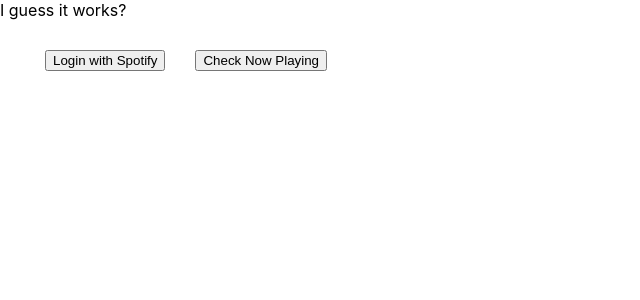
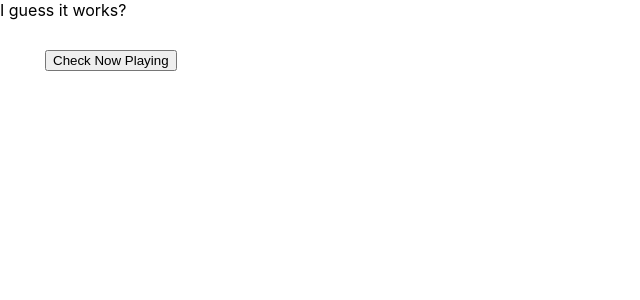
Before and after one commit to archit-soni/replay, a React (Create React App) app in the folder client/: page / in a window 1280 px wide. Shown: the top 300 px of the page, without its empty margins (0-640 px from the left). Built offline with nearby package versions, Linux system fonts and the light colour scheme; what spotify-web-api-js would draw is missing.

Commit message:
Update App.js

```diff
--- a/client/src/App.js
+++ b/client/src/App.js
@@ -46,148 +46,10 @@
   )}
 })
 }
-getLogin(){
-  var express = require('express'); // Express web server framework
-  var request = require('request'); // "Request" library
-  var cors = require('cors');
-  var querystring = require('querystring');
-  var cookieParser = require('cookie-parser');
-
-  var client_id = 'c893a2dcd3f54b0386869ffc9c974b4b'; // Your client id
-  var client_secret = 'edc9ea2d01e440f09f1cbac99b081fbf'; // Your secret
-  var redirect_uri = 'http://archit-soni.github.io/replay'; // Your redirect uri
-
-  /**
-   * Generates a random string containing numbers and letters
-   * @param  {number} length The length of the string
-   * @return {string} The generated string
-   */
-  var generateRandomString = function(length) {
-    var text = '';
-    var possible = 'ABCDEFGHIJKLMNOPQRSTUVWXYZabcdefghijklmnopqrstuvwxyz0123456789';
-
-    for (var i = 0; i < length; i++) {
-      text += possible.charAt(Math.floor(Math.random() * possible.length));
-    }
-    return text;
-  };
-
-  var stateKey = 'spotify_auth_state';
-
-  var app = express();
-
-  app.use(express.static(__dirname + '/public'))
-     .use(cors())
-     .use(cookieParser());
-
-  app.get('/login', function(req, res) {
-
-    var state = generateRandomString(16);
-    res.cookie(stateKey, state);
-
-    // your application requests authorization
-    var scope = 'user-read-private user-read-email user-read-playback-state user-top-read user-read-recently-played';
-    res.redirect('https://accounts.spotify.com/authorize?' +
-      querystring.stringify({
-        response_type: 'code',
-        client_id: client_id,
-        scope: scope,
-        redirect_uri: redirect_uri,
-        state: state
-      }));
-  });
-
-  app.get('/callback', function(req, res) {
-
-    // your application requests refresh and access tokens
-    // after checking the state parameter
-
-    var code = req.query.code || null;
-    var state = req.query.state || null;
-    var storedState = req.cookies ? req.cookies[stateKey] : null;
-
-    if (state === null || state !== storedState) {
-      res.redirect('/#' +
-        querystring.stringify({
-          error: 'state_mismatch'
-        }));
-    } else {
-      res.clearCookie(stateKey);
-      var authOptions = {
-        url: 'https://accounts.spotify.com/api/token',
-        form: {
-          code: code,
-          redirect_uri: redirect_uri,
-          grant_type: 'authorization_code'
-        },
-        headers: {
-          'Authorization': 'Basic ' + (new Buffer(client_id + ':' + client_secret).toString('base64'))
-        },
-        json: true
-      };
-
-      request.post(authOptions, function(error, response, body) {
-        if (!error && response.statusCode === 200) {
-
-          var access_token = body.access_token,
-              refresh_token = body.refresh_token;
-
-          var options = {
-            url: 'https://api.spotify.com/v1/me',
-            headers: { 'Authorization': 'Bearer ' + access_token },
-            json: true
-          };
-
-          // use the access token to access the Spotify Web API
-          request.get(options, function(error, response, body) {
-            console.log(body);
-          });
-
-          // we can also pass the token to the browser to make requests from there
-          res.redirect('http://architsoni.com/replay' +
-            querystring.stringify({
-              access_token: access_token,
-              refresh_token: refresh_token
-            }));
-        } else {
-          res.redirect('/#' +
-            querystring.stringify({
-              error: 'invalid_token'
-            }));
-        }
-      });
-    }
-  });
-
-  app.get('/refresh_token', function(req, res) {
-
-    // requesting access token from refresh token
-    var refresh_token = req.query.refresh_token;
-    var authOptions = {
-      url: 'https://accounts.spotify.com/api/token',
-      headers: { 'Authorization': 'Basic ' + (new Buffer(client_id + ':' + client_secret).toString('base64')) },
-      form: {
-        grant_type: 'refresh_token',
-        refresh_token: refresh_token
-      },
-      json: true
-    };
-
-    request.post(authOptions, function(error, response, body) {
-      if (!error && response.statusCode === 200) {
-        var access_token = body.access_token;
-        res.send({
-          'access_token': access_token
-        });
-      }
-    });
-  });
-}
 
 render(){
   return (
     <div className="App">
-        <button onClick = {() => this.getLogin()}>Login with Spotify</button>
       <button onClick={() => this.getNowPlaying()}>
        Check Now Playing
       </button>
```
